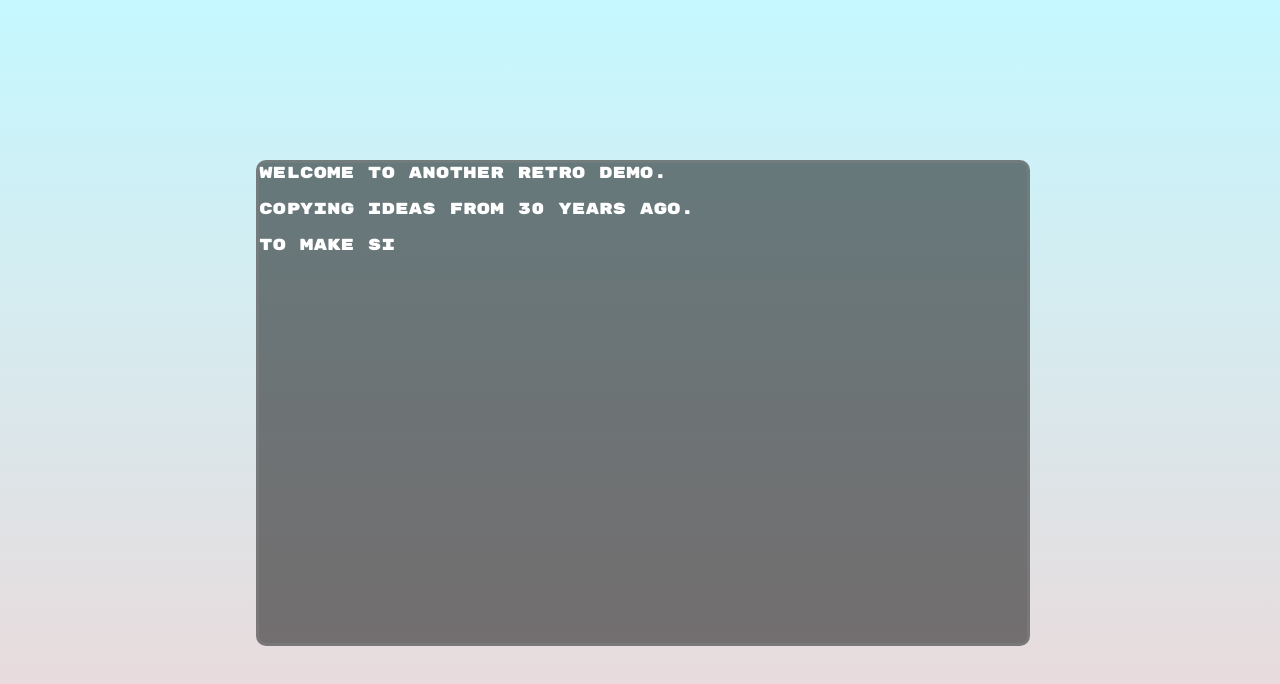
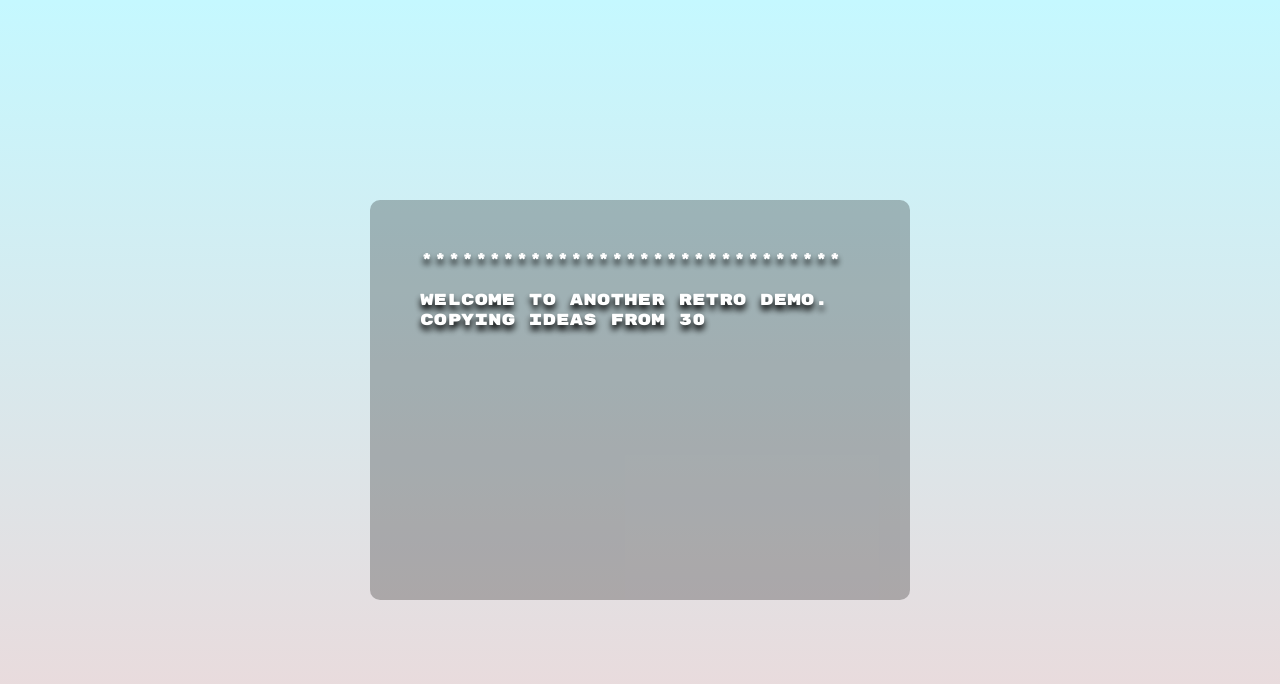
Before and after one commit to chrisguest75/d3_examples, a plain HTML site: page 11_text_effects/index.html in a window 1280 px wide. Drawn offline with nearby package versions, Linux system fonts and the light colour scheme.

Commit message:
Text typer

```diff
--- a/11_text_effects/index.html
+++ b/11_text_effects/index.html
@@ -8,26 +8,23 @@
         body {
             background: linear-gradient(#68edff62, #e7c4c5af)  no-repeat;
         }
-        div {
-            width: 100%;
-            height: 100%;
-            z-index: -100;
-            position: absolute;
-            top: 0; left: 0;
+        #textoverlay {
+            position: fixed; /* Sit on top of the page content */
+            padding: 50px;
+            width: 440px;
+            height: 300px;
+            top: 50%;
+            left: 50%;
+            transform: translate(-50%, -50%);
+            background-color: rgba(0,0,0,0.25); /* Black background with opacity */
+            z-index: 2;
+            border-radius: 10px;
+            /*border: 3px solid rgba(128,128,128,0.5);*/
+            overflow: hidden;
+            word-break: break-all;
+            text-shadow: 0 5.36px 5.896px rgba(0,0,0,1);
             font-family: 'Rubik Mono One', sans-serif;
             color: white;
-        }
-        #textoverlay {
-            position: fixed; /* Sit on top of the page content */
-            width: 60%;
-            height: 60%;
-            top: 20%;
-            left: 20%;
-            background-color: rgba(0,0,0,0.5); /* Black background with opacity */
-            z-index: 2;
-            border-radius: 10px;
-            border: 3px solid rgba(128,128,128,0.5);
-            overflow: hidden;
         }
     </style>
     <link rel="preconnect" href="https://fonts.gstatic.com">
@@ -35,22 +32,69 @@
     <script src="https://d3js.org/d3.v6.min.js"></script>
     <script>
         var counter = 0;
+        var page_timer = 0;
+        var page_wait = 500;
+        var page_index = 0;
+        var page1 = {
+            wait: 300,
+            lines: [ "*******************************",
+                    "",
+                    "Welcome to another retro demo.",
+                    "Copying ideas from 30 years ago.",
+                    "To make simple webpages in 2021",
+                    "This time some retro text typer",
+                    "",
+                    "*******************************",
+                    ]
+        }
+        var empty = {
+            wait: 30,
+            lines: [  ]
+        }
+        var page2 = {
+            wait: 50,
+            lines: [ "This is page two"]
+        }
 
-
+        var pages = [page1, page2, empty]
 
         function update() {
 
-            const text="Welcome to another retro demo.<p>Copying ideas from 30 years ago.</p><p>To make simple webpages in 2021</p>";
             const vw = Math.max(document.documentElement.clientWidth || 0, window.innerWidth || 0)
             const vh = Math.max(document.documentElement.clientHeight || 0, window.innerHeight || 0)
 
-            let newtext = text.slice(0, counter % 400);
+            let page = pages[page_index];
+            let page_wait = page["wait"];
+            //let page = pages[2];
+            let characters = 0;
+            let text = "";
+            let offset = page_timer;
+            for(let i = 0; i < page["lines"].length; i++) {
+                var line = page["lines"][i];
+                if (offset < line.length) {
+                    text += line.slice(0, offset);
+                    break;
+                }
+                else {
+                    text += line + "</br>";
+                    offset -= line.length;
+                }
+            }
+
             if ((counter % 5) == 0) {
-                newtext += "_";
+                text += "_";
             }
-            let title = d3.select("#textoverlay").html(newtext);
+            let title = d3.select("#textoverlay").html(text);
 
             counter++;
+            page_timer+=1;
+            if (page_timer > page_wait) {
+                page_timer = 0;
+                page_index++;
+                if (page_index >= pages.length) {
+                    page_index = 0;
+                }
+            }
         }
         function screen_handler() {
             update();
@@ -64,6 +108,5 @@
 <body onload="create();">
     <div id="textoverlay">
     </div>
-
  </body>
 </html>
```
